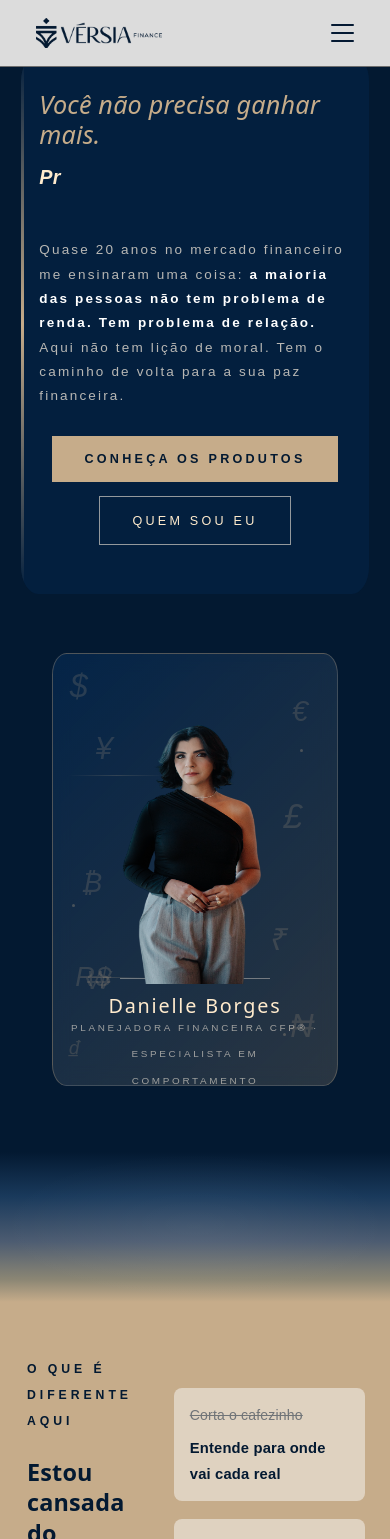
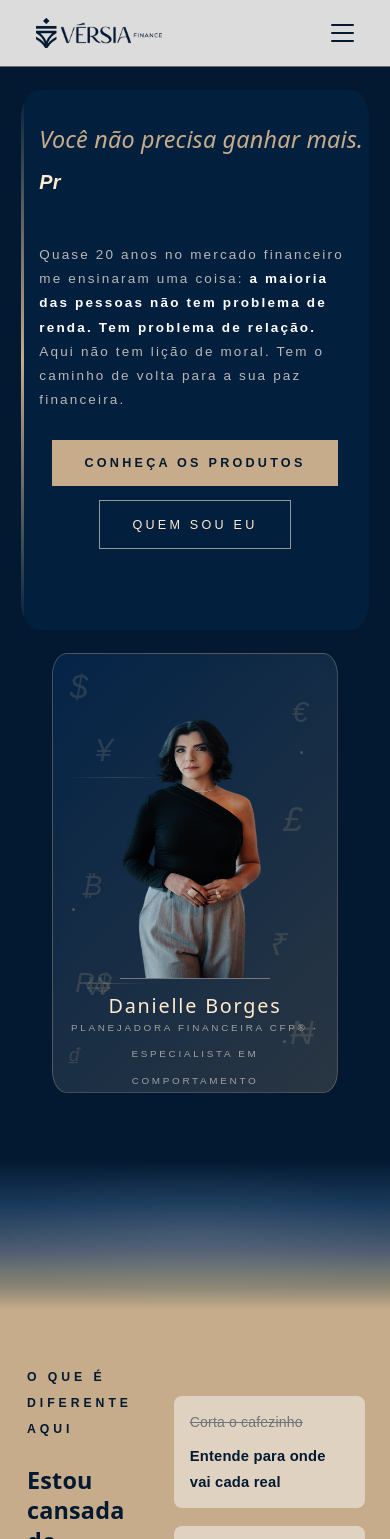
Before and after one commit to devbetel/versia-front, a React (Vite) app: page / in a window 390 px wide. Shown: the top 1539 px of the page. Built offline with nearby package versions, Linux system fonts and the light colour scheme.

Commit message:
Arrumando main component

```diff
--- a/src/components/MainContent/styles.css
+++ b/src/components/MainContent/styles.css
@@ -499,12 +499,13 @@
     width: 115%;
     min-height: 30rem;
     position: relative;
-    right: 0  rem
+    right: 0rem;
+    top: 2rem;
   }
 
 
   .title-principal {
-    font-size: 1.4rem;
+    font-size: 1.3rem;
     top: 2rem;
     left:1rem
   }
@@ -531,7 +532,8 @@
 
   .right-side {
     width: 95%;
-    min-height: 400px;
+    min-height: 420px;
+    height: 440px;
     padding: 1rem;
   }
 
@@ -539,7 +541,7 @@
     width: 190px !important;
     height: 270px !important;
     position: relative;
-    bottom: 4.6rem;
+    bottom: 4.9rem;
   }
 
   .right-text {
```
